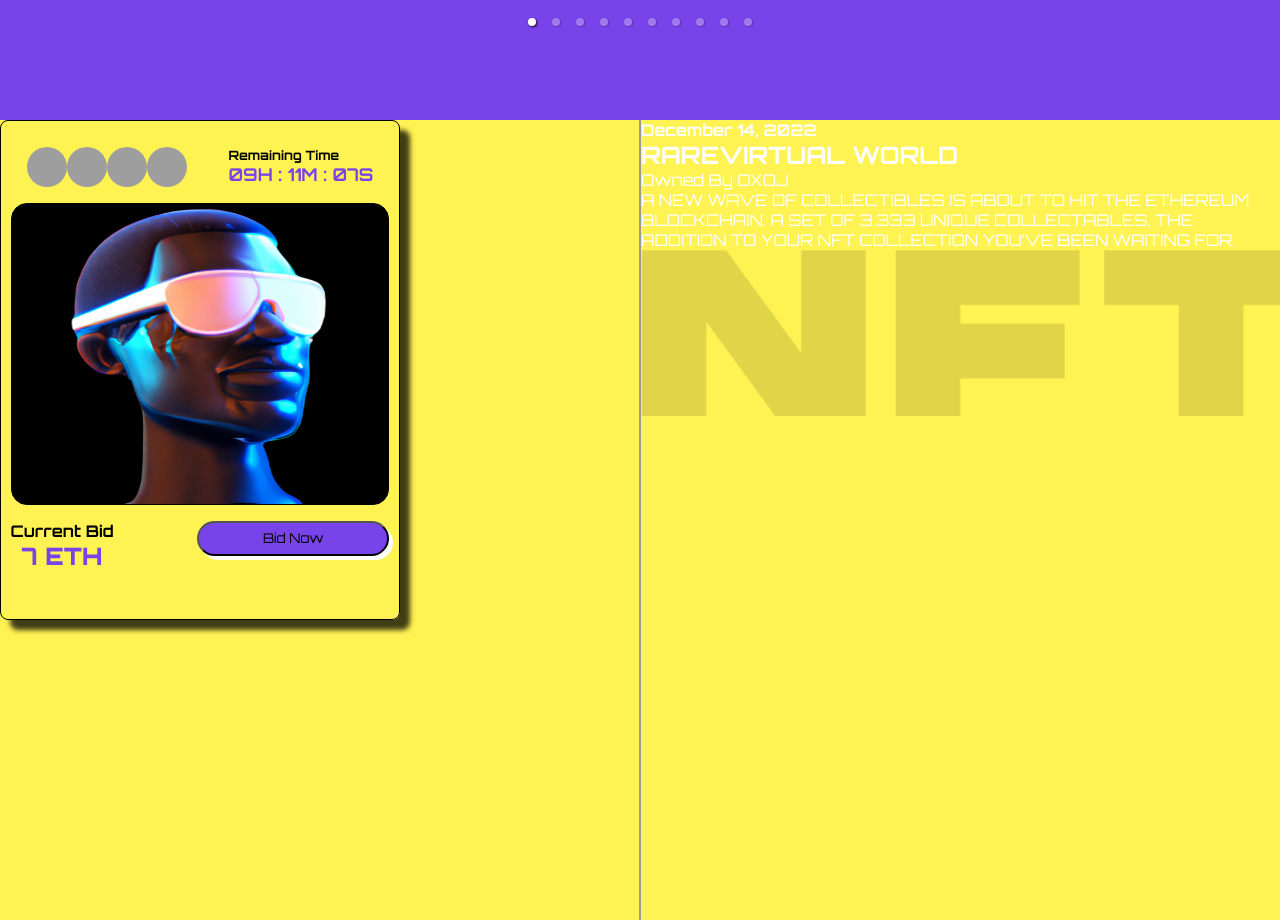
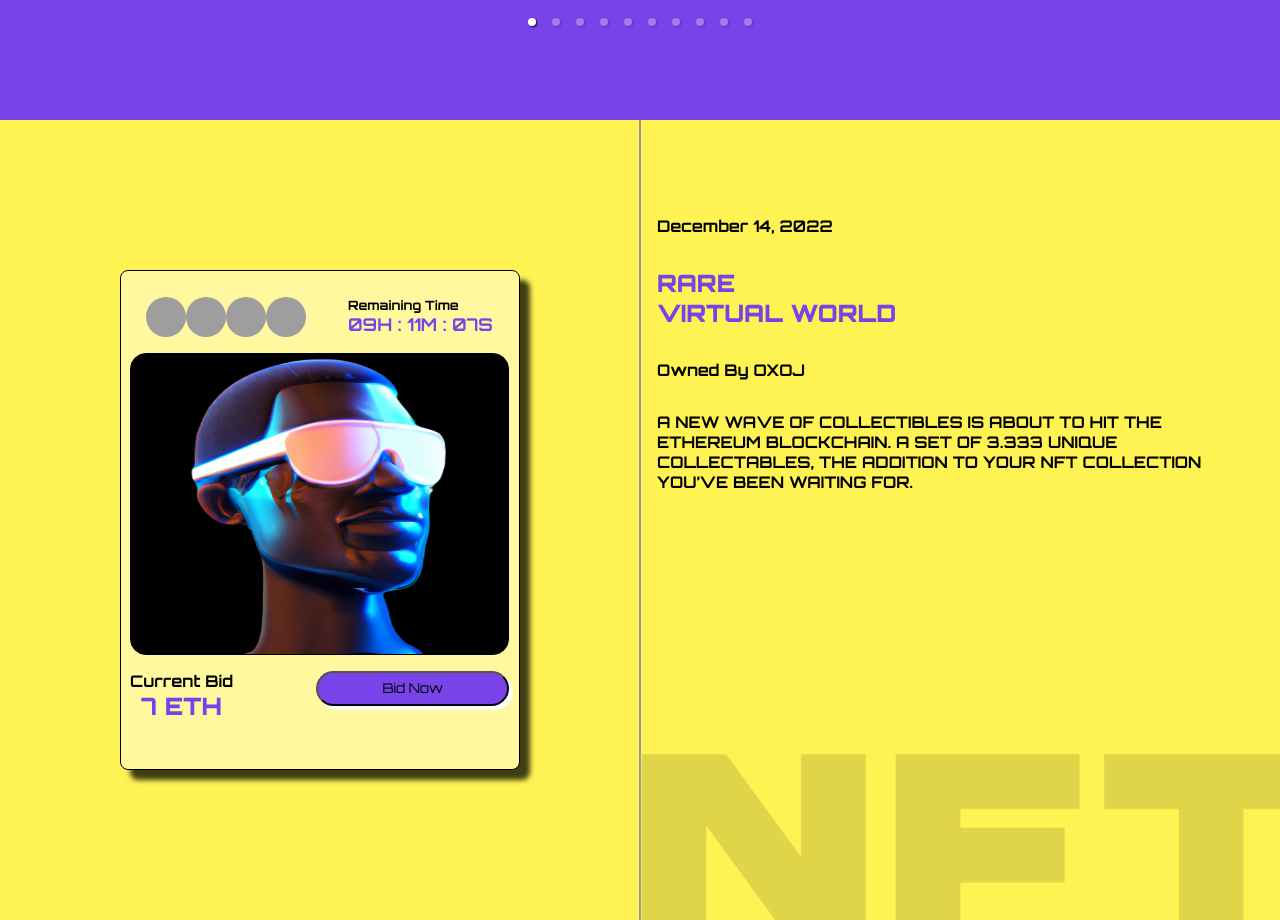
Before and after one commit to react-app-HI-group-8/react-app-g8, a React (Create React App) app: page / in a window 1280 px wide. Shown: the part 1560-2480 px from the top of the page. Built offline with nearby package versions, Linux system fonts and the light colour scheme; grey boxes are pictures that could not be loaded.

Commit message:
Feature :  Style right section in the market place
Co-authored-by: MorganRapaport <MorganRapaport@users.noreply.github.com>
Co-authored-by: Regan Ya <hens.virtuella.varld@gmail.com>
Co-authored-by: Francisco Sabino <fdasabino@gmail.com>

```diff
--- a/src/components/card/Card.scss
+++ b/src/components/card/Card.scss
@@ -2,6 +2,7 @@
   width: 400px;
   height: 500px;
   padding: 0.6rem;
+  background-color: #FFF89F;
 
   border: 1px solid #000;
   border-radius: 8px;
--- a/src/components/marketplace/Marketplace.jsx
+++ b/src/components/marketplace/Marketplace.jsx
@@ -9,10 +9,13 @@
         <Card />
       </div>
       <div className="right">
+        <div className="right_top">
+
         <h4>December 14, 2022</h4>
         <h2>
           RARE
-          <span>VIRTUAL WORLD</span>
+          <br />
+         VIRTUAL WORLD
         </h2>
         <p>Owned By OXOJ</p>
         <p>
@@ -20,7 +23,11 @@
           SET OF 3.333 UNIQUE COLLECTABLES, THE ADDITION TO YOUR NFT COLLECTION
           YOU’VE BEEN WAITING FOR.
         </p>
+        </div>
+        <div className="right_bottom">
+
         <img src="/imgs/nft.png" alt="NFT" />
+        </div>
       </div>
     </section>
   );
--- a/src/components/marketplace/Marketplace.scss
+++ b/src/components/marketplace/Marketplace.scss
@@ -6,9 +6,44 @@
   .left {
     flex: 1;
     border-right: 2px solid #999;
-  }
+    display:flex;
+    justify-content: center;
+    align-items: center;
+    }
 
   .right {
     flex: 1;
+    display: flex;
+    flex-direction: column;
+    align-items: center;
+    justify-content: space-between;
+
+    .right_top{
+      display: flex;
+      flex-direction: column;
+      margin-top: 5rem;
+      gap: 2rem;
+      padding: 1rem;
+      h4{
+
+        color: #000;
+      }
+
+      h2{
+        color: #7843E8;
+        font-weight:900
+      }
+
+      p{
+        color: #000;
+        font-weight: 700;
+      }
+    }
+
+    .right_bottom{
+
+      img{}
+    }
+
   }
 }
```
